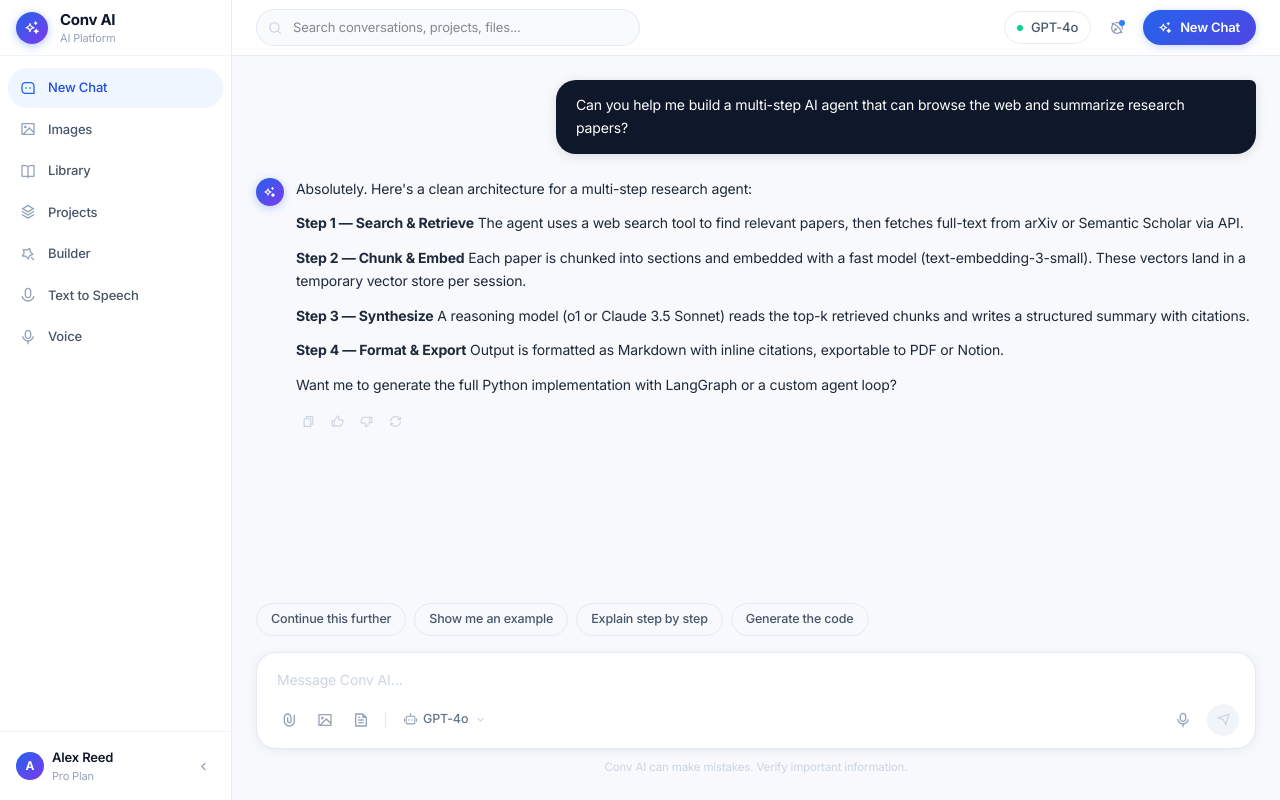
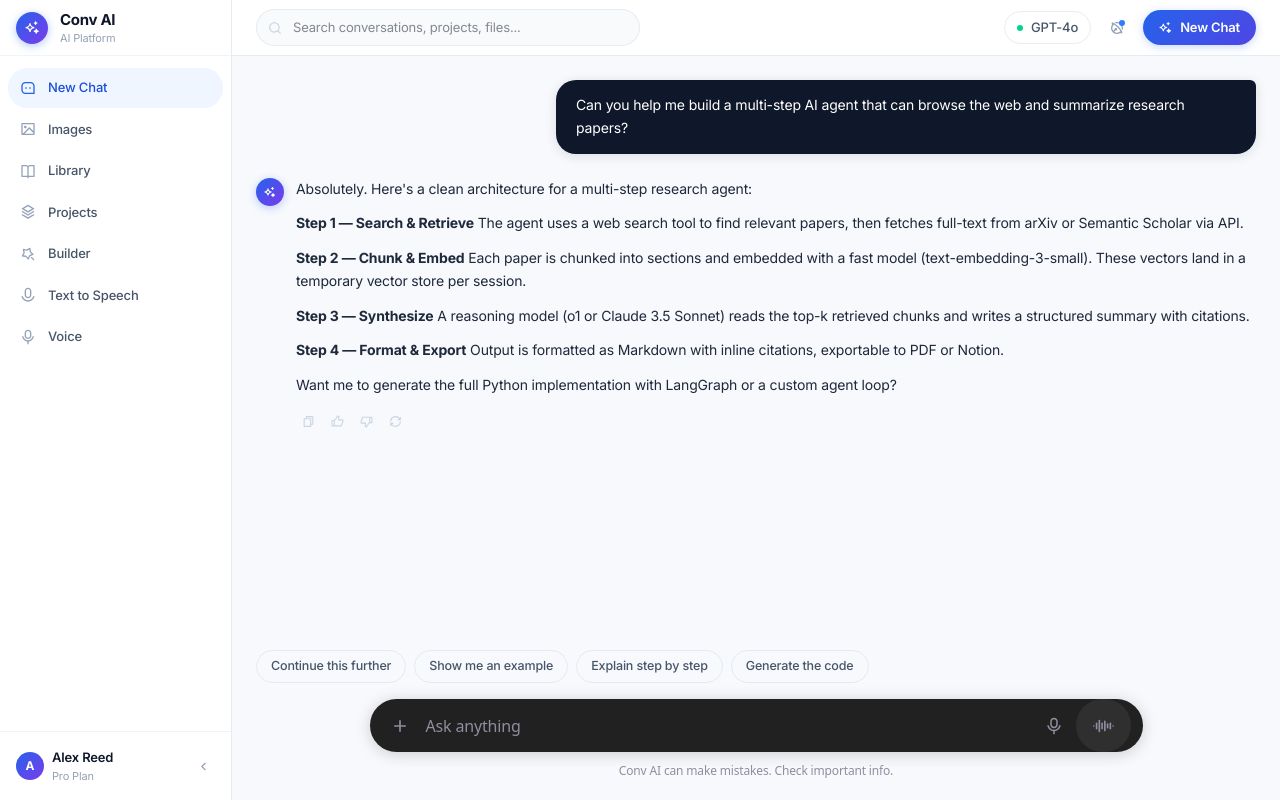
Before and after one commit to ElonInvestmentCo/Conv-AI, a React (Vite) app: page /chat in a window 1280 px wide. Built offline with nearby package versions, Linux system fonts and the light colour scheme.

Commit message:
Refactor Chat component and add AI workflow documentation with reference images
Replit-Commit-Author: Agent

```diff
--- a/src/app/pages/Chat.tsx
+++ b/src/app/pages/Chat.tsx
@@ -220,84 +220,104 @@ export default function Chat() {
           </div>
         )}
 
-        {/* Input bar */}
-        <div className="px-6 pb-6 pt-2 flex-shrink-0">
+        {/* Input bar — ChatGPT-style composer */}
+        <div className="px-6 pb-5 pt-2 flex-shrink-0 flex flex-col items-center">
+          {/* Pill container */}
           <div
-            className="rounded-[20px] overflow-hidden transition-all"
-            style={{ background: '#fff', border: '1px solid rgba(226,232,240,0.9)', boxShadow: '0 2px 12px rgba(0,0,0,0.06)' }}
+            className="w-full max-w-[773px] flex items-center gap-0 rounded-full px-2 transition-all"
+            style={{
+              background: '#212121',
+              minHeight: 52,
+              boxShadow: '0 2px 16px rgba(0,0,0,0.18)',
+            }}
           >
+            {/* Leading — + button */}
+            <button
+              title="Add attachment"
+              className="flex-shrink-0 flex items-center justify-center w-9 h-9 rounded-full text-[#8E8EA0] hover:text-white hover:bg-white/10 transition-all ml-1"
+              onClick={() => {}}
+            >
+              <svg width="18" height="18" viewBox="0 0 24 24" fill="none" stroke="currentColor" strokeWidth="2.2" strokeLinecap="round" strokeLinejoin="round">
+                <line x1="12" y1="5" x2="12" y2="19" /><line x1="5" y1="12" x2="19" y2="12" />
+              </svg>
+            </button>
+
+            {/* Primary — textarea */}
             <textarea
               ref={textareaRef}
               value={input}
               onChange={e => setInput(e.target.value)}
               onKeyDown={handleKey}
-              placeholder="Message Conv AI…"
+              placeholder="Ask anything"
               rows={1}
-              className="w-full px-5 pt-4 pb-2 text-[14px] text-[#0F172A] placeholder-[#CBD5E1] resize-none outline-none"
-              style={{ background: 'transparent', maxHeight: 160 }}
+              className="flex-1 min-w-0 resize-none outline-none bg-transparent text-white placeholder-[#8E8EA0] text-[16px] leading-[24px] py-[5px] px-2"
+              style={{ fontFamily: 'ui-sans-serif, system-ui, -apple-system, "Segoe UI", Helvetica, Arial, sans-serif', maxHeight: 160 }}
               onInput={e => {
                 const t = e.target as HTMLTextAreaElement;
                 t.style.height = 'auto';
                 t.style.height = Math.min(t.scrollHeight, 160) + 'px';
               }}
             />
-            <div className="flex items-center justify-between px-4 pb-3">
-              <div className="flex items-center gap-1">
-                {[
-                  { icon: RiAttachmentLine, title: 'Attach file' },
-                  { icon: RiImageLine, title: 'Upload image' },
-                  { icon: RiFileTextLine, title: 'Upload document' },
-                ].map(({ icon: Icon, title }) => (
-                  <button key={title} title={title} className="p-2 rounded-xl text-[#94A3B8] hover:text-[#475569] hover:bg-[#F8FAFC] transition-all">
-                    <Icon size={16} />
+
+            {/* Trailing — mic + voice button */}
+            <div className="flex items-center gap-1 flex-shrink-0 mr-1">
+              {/* Mic icon */}
+              <button
+                className="flex-shrink-0 flex items-center justify-center w-9 h-9 rounded-full text-[#8E8EA0] hover:text-white hover:bg-white/10 transition-all"
+                onClick={() => setVoiceMode(!voiceMode)}
+                title="Voice input"
+              >
+                <RiMicLine size={18} />
               </button>
-                ))}
-                <div className="w-px h-4 bg-[#E2E8F0] mx-1" />
-                <button className="flex items-center gap-1.5 px-2.5 py-1.5 rounded-xl text-[12.5px] font-medium text-[#64748B] hover:bg-[#F8FAFC] transition-all">
-                  <RiRobot2Line size={13} className="text-[#94A3B8]" />
-                  {model}
-                  <RiArrowDownSLine size={13} className="text-[#CBD5E1]" />
-                </button>
-              </div>
 
-              <div className="flex items-center gap-2">
+              {/* Voice/waveform circular button — 55×53 from screenshot */}
               <button
-                  onClick={() => setVoiceMode(!voiceMode)}
-                  className={`flex items-center gap-1 px-2 py-2 rounded-xl transition-all ${voiceMode ? 'bg-blue-50' : 'text-[#94A3B8] hover:text-[#475569] hover:bg-[#F8FAFC]'}`}
+                onClick={input.trim() ? () => send() : () => setVoiceMode(!voiceMode)}
+                className="flex-shrink-0 flex items-center justify-center rounded-full transition-all"
+                style={{
+                  width: 55,
+                  height: 53,
+                  background: input.trim() ? '#ECECEC' : '#2F2F2F',
+                }}
+                title={input.trim() ? 'Send' : 'Voice mode'}
               >
-                  {voiceMode ? (
+                {input.trim() ? (
+                  /* Up-arrow send icon when text is present */
+                  <svg width="20" height="20" viewBox="0 0 24 24" fill="none" stroke="#212121" strokeWidth="2.5" strokeLinecap="round" strokeLinejoin="round">
+                    <line x1="12" y1="19" x2="12" y2="5" /><polyline points="5 12 12 5 19 12" />
+                  </svg>
+                ) : voiceMode ? (
+                  /* Animated waveform bars when recording */
                   <div className="flex items-center gap-[3px]">
                     {[0, 1, 2, 3, 4].map(i => (
                       <motion.div
                         key={i}
-                          className="w-[3px] rounded-full bg-blue-400"
-                          animate={{ height: [8, 20 + (i % 3) * 6, 8] }}
-                          transition={{ duration: 0.6, repeat: Infinity, delay: i * 0.12, ease: 'easeInOut' }}
-                          style={{ height: 8 }}
+                        className="w-[3px] rounded-full bg-white"
+                        animate={{ height: [6, 18 + (i % 3) * 5, 6] }}
+                        transition={{ duration: 0.55, repeat: Infinity, delay: i * 0.11, ease: 'easeInOut' }}
+                        style={{ height: 6 }}
                       />
                     ))}
                   </div>
                 ) : (
-                    <RiMicLine size={16} />
+                  /* Static waveform / audio icon when idle */
+                  <svg width="22" height="22" viewBox="0 0 24 24" fill="none" stroke="#8E8EA0" strokeWidth="1.8" strokeLinecap="round" strokeLinejoin="round">
+                    <line x1="2"  y1="12" x2="2"  y2="12" />
+                    <line x1="5"  y1="9"  x2="5"  y2="15" />
+                    <line x1="8"  y1="6"  x2="8"  y2="18" />
+                    <line x1="11" y1="9"  x2="11" y2="15" />
+                    <line x1="14" y1="7"  x2="14" y2="17" />
+                    <line x1="17" y1="10" x2="17" y2="14" />
+                    <line x1="20" y1="9"  x2="20" y2="15" />
+                    <line x1="23" y1="12" x2="23" y2="12" />
+                  </svg>
                 )}
-                </button>
-                <button
-                  onClick={() => send()}
-                  disabled={!input.trim() && !isTyping}
-                  className="w-8 h-8 rounded-xl flex items-center justify-center transition-all"
-                  style={{
-                    background: isTyping ? '#FEF2F2' : input.trim() ? 'linear-gradient(135deg, #2563EB, #4F46E5)' : '#F1F5F9',
-                    color: isTyping ? '#EF4444' : input.trim() ? '#fff' : '#CBD5E1',
-                    boxShadow: input.trim() && !isTyping ? '0 2px 8px rgba(37,99,235,0.3)' : 'none',
-                  }}
-                >
-                  {isTyping ? <RiStopCircleLine size={15} /> : <RiSendPlaneLine size={15} />}
               </button>
             </div>
           </div>
-          </div>
-          <p className="text-center text-[11.5px] text-[#CBD5E1] mt-2.5">
-            Conv AI can make mistakes. Verify important information.
+
+          <p className="text-center text-[12px] text-[#8E8EA0] mt-2.5" style={{ fontFamily: 'ui-sans-serif, system-ui, -apple-system, "Segoe UI", Helvetica, Arial, sans-serif' }}>
+            Conv AI can make mistakes. Check important info.
           </p>
         </div>
       </div>
```
Also changed, not shown: attached_assets/AI_workflow_diagram_and_42_more_pages_-_Personal_-_Microsoft​__1784710938201.png (added), attached_assets/Pasted-Inspecting-https-chatgpt-com-c-6a60315a-8ca0-83ea-8562-_1784710719039.txt (added), attached_assets/image_1784710997128.png (added). Lines whose indentation alone changed are shown as unchanged.
